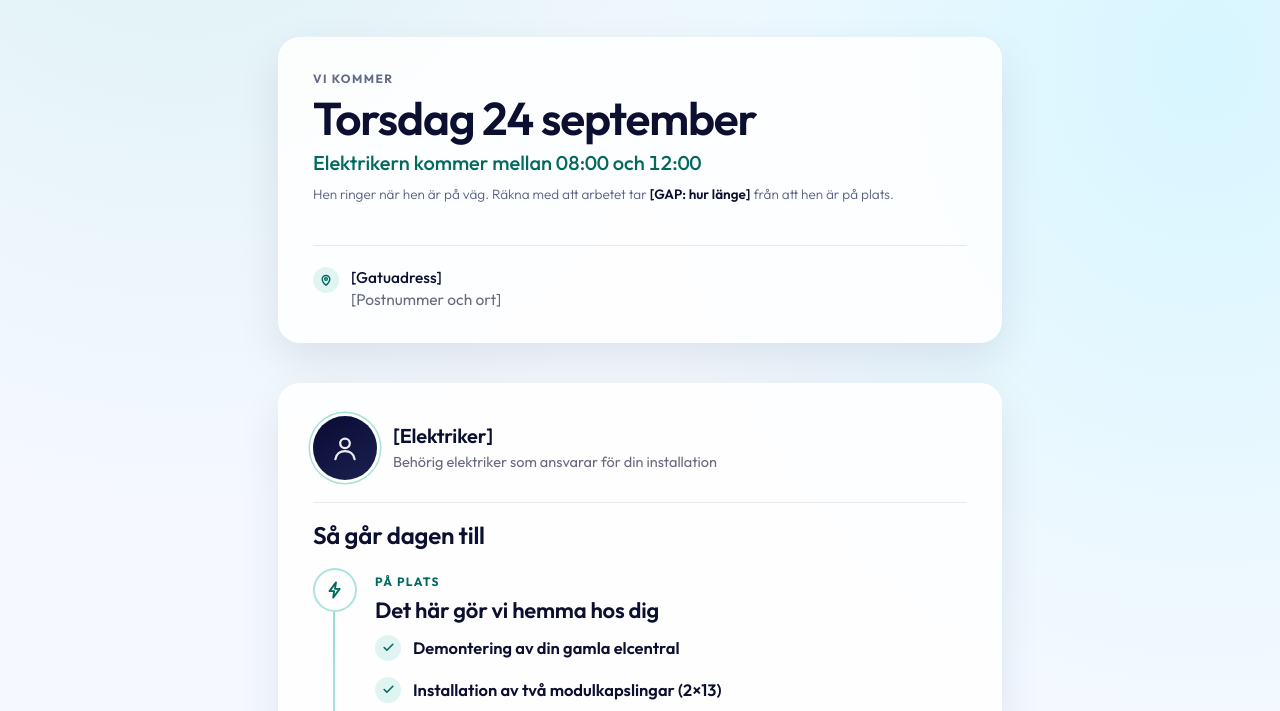
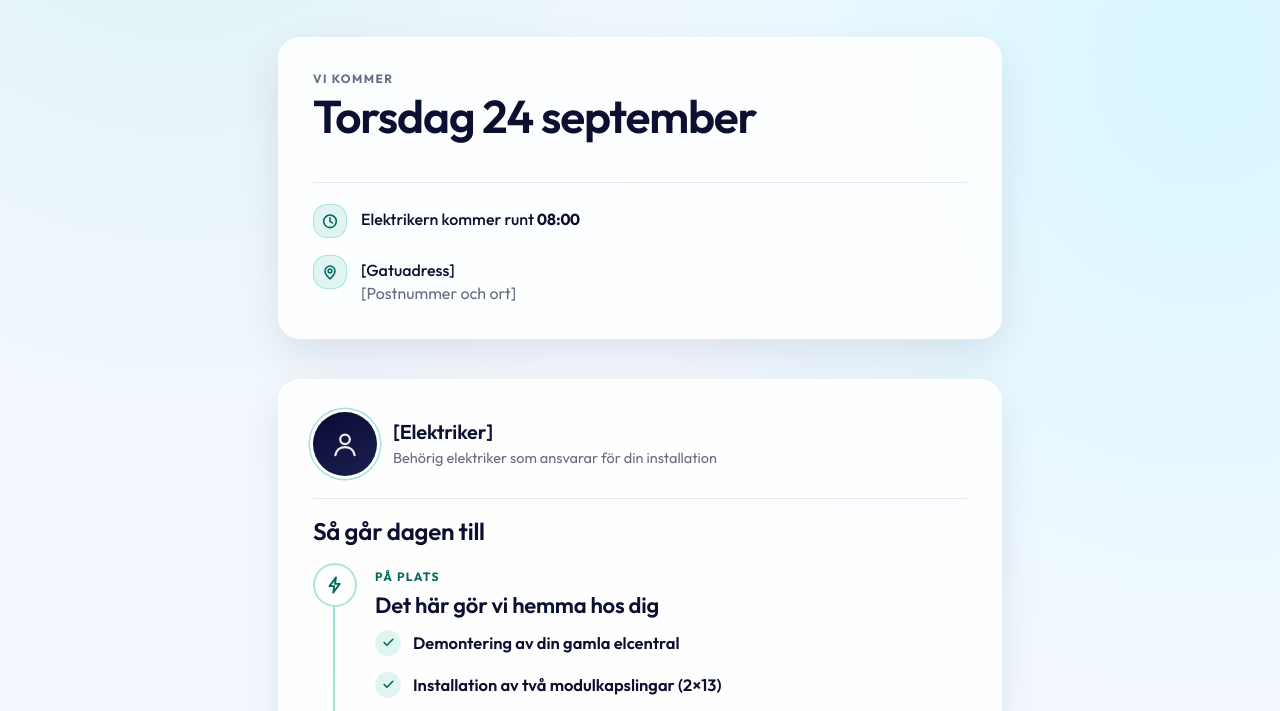
Before and after one commit to julius447/Booking-confirmation, a plain HTML site: page riktning-b-dagen/index.html in a window 1280 px wide. Shown: the part 67-778 px from the top of the page. Drawn offline with Linux system fonts and the light colour scheme.

Commit message:
Ägarrunda: ett klockslag, faktapar för när och var, tre borttagningar
1. "Elektrikern kommer mellan 08:00 och 12:00" -> "Elektrikern kommer runt
   08:00". Ett värde, inte ett spann. Datanyckeln heter nu bokning.tid i
   stället för bokning.tidsfonster, eftersom det inte längre är ett fönster.
2+5. Adressikonen och tidsraden hänger ihop: när noten försvann blev tid och
   adress de enda två uppgifterna i container 1, alltså ett par. De har därför
   fått SAMMA behandling i stället för att en ikon putsas för sig — samma
   34px bricka (upp från 26), samma 18px glyf, samma ränna, samma typgrad.
   Brickan är rundad kvadrat, samma form som serviceavtalets ikoner i
   offertmallen, så ikonspråket är ett och samma över hela flödet. Pinnen var
   tidigare MINDRE än bocken i arbetslistan trots att den bär en viktigare
   uppgift. Datumets gap mot faktaparet är 24px, mellan fakta 16px, båda på
   spacingskalan.
3. "Ingenting ska betalas nu..." borttagen.
4. "Hen ringer när hen är på väg. Räkna med att arbetet tar [GAP]..."
   borttagen. Därmed är också GAP-markören om arbetstiden borta ur sidan.

Uppmätt vid 320/390/780/1440: 0 horisontellt överflöde, klockslaget på en rad,
båda ikonerna 34x34, texträlsen identisk för båda fakta, 0 träffytor under
44x44.

Co-Authored-By: Claude Opus 5 <noreply@anthropic.com>

```diff
--- a/assets/bokning.css
+++ b/assets/bokning.css
@@ -51,8 +51,25 @@ h1.bk-when__day, .bk-when .w-day {
 .bk-cal svg { width: 17px; height: 17px; fill: none; stroke: currentColor; stroke-width: 2.2;
   stroke-linecap: round; stroke-linejoin: round; }
 
-/* ---------- VAR: adressen. Saknades helt; kunden måste kunna kontrollera
-   att vi kommer till rätt ställe. ---------- */
+/* ---------- FAKTAPARET: när och var ----------
+   Två uppgifter av samma slag, alltså samma behandling. Ikonen är 34 px, upp
+   från 26, och glyfen 18 px: i det tidigare måttet var pinnen mindre än
+   bocken i arbetslistan trots att den bär en viktigare uppgift.
+   Brickan är rundad kvadrat, samma form som serviceavtalets ikoner i
+   offertmallen, så ikonspråket är ett och samma över hela flödet. */
+.bk-fact { display: grid; grid-template-columns: 34px minmax(0, 1fr); gap: 14px; align-items: start; }
+.bk-fact__ico {
+  width: 34px; height: 34px; border-radius: var(--r-md); display: grid; place-items: center;
+  background: var(--teal-soft); border: 1px solid rgba(0,169,145,.24); margin-top: 1px;
+}
+.bk-fact__ico svg { width: 18px; height: 18px; fill: none; stroke: var(--teal-ink);
+  stroke-width: 2.1; stroke-linecap: round; stroke-linejoin: round; }
+.bk-fact__txt { font-size: 16px; font-weight: 500; color: var(--ink); line-height: 1.45;
+  padding-top: 5px; text-wrap: pretty; }
+.bk-fact__txt b { font-weight: 700; font-variant-numeric: tabular-nums; white-space: nowrap; }
+.bk-fact__txt span { display: block; font-weight: 400; color: var(--ink-soft); }
+
+/* ---------- VAR: adressen (används av riktning A) ---------- */
 .bk-where { display: grid; grid-template-columns: 26px minmax(0, 1fr); gap: 12px; align-items: start; }
 .bk-where__ico { width: 26px; height: 26px; border-radius: 50%; display: grid; place-items: center;
   background: var(--teal-soft); margin-top: 1px; }
--- a/riktning-b-dagen/index.html
+++ b/riktning-b-dagen/index.html
@@ -24,11 +24,14 @@
     }
     .b-card > * + * { margin-top: 18px; }
 
-    /* CONTAINER 1: när, hur länge, var. Adressen skiljs från tiden med en
-       hårfin linje i stället för ett eget kort — det är samma svar på frågan
-       »vart och när kommer ni«, inte två skilda ämnen. */
-    .b-hero { display: flex; flex-direction: column; gap: 22px; }
-    .b-hero__adr { padding-top: 20px; border-top: 1px solid var(--line); }
+    /* CONTAINER 1: datumet, och under det två fakta med samma behandling.
+       Tiden och adressen är samma sorts uppgift — »när« och »var« — och får
+       därför samma ikonstorlek, samma ränna och samma typgrad. Att putsa den
+       ena ikonen ensam hade brutit paret. */
+    .b-hero { display: flex; flex-direction: column; gap: 24px; }
+    .b-hero .bk-when { gap: 4px; }
+    .b-facts { display: flex; flex-direction: column; gap: 16px;
+      padding-top: 20px; border-top: 1px solid var(--line); }
 
     /* Elektrikern inleder container 2. Ingen ram och ingen platta: hen ska
        läsa som en hälsning från en människa, inte som ännu ett faktakort. */
@@ -134,23 +137,21 @@
           <span class="w-rel" data-rel hidden></span>
           <time data-oa="bokning.dag_lang" data-datum="2026-09-24" datetime="2026-09-24">Torsdag 24 september</time>
         </h1>
-        <!-- Entydigt vad fönstret betyder. »08:00 till 12:00« ensamt kan läsas
-             både som ankomstfönster och som arbetstid, och det är skillnaden
-             mellan att kunna gå till jobbet och att inte kunna det. -->
-        <span class="w-time">Elektrikern kommer mellan <span data-oa="bokning.tidsfonster">08:00 och 12:00</span></span>
-        <span class="w-note">Hen ringer när hen är på väg. Räkna med att arbetet tar
-          <b data-oa="bokning.arbetstid" style="font-weight:600;color:var(--ink)">[GAP: hur länge]</b> från att hen är på plats.</span>
       </div>
 
-      <!-- VAR. Kunden måste kunna kontrollera att vi kommer till rätt ställe,
-           och adressen är det vanligaste felet att upptäcka i en bekräftelse. -->
-      <div class="b-hero__adr">
-        <span class="bk-where">
-          <span class="bk-where__ico" aria-hidden="true"><svg viewBox="0 0 24 24"><path d="M12 21s6.5-5.4 6.5-10.3A6.5 6.5 0 0 0 5.5 10.7C5.5 15.6 12 21 12 21Z"/><circle cx="12" cy="10.4" r="2.3"/></svg></span>
-          <span class="bk-where__adr" data-oa="bokning.adress_rad1">[Gatuadress]
+      <!-- NÄR och VAR är ett faktapar: två uppgifter, samma behandling, samma
+           ikonstorlek. Klockslaget är ETT värde, inte ett spann — ägarorder. -->
+      <div class="b-facts">
+        <p class="bk-fact">
+          <span class="bk-fact__ico" aria-hidden="true"><svg viewBox="0 0 24 24"><circle cx="12" cy="12.4" r="8.4"/><path d="M12 7.6v5l3.2 2"/></svg></span>
+          <span class="bk-fact__txt">Elektrikern kommer runt <b data-oa="bokning.tid">08:00</b></span>
+        </p>
+        <p class="bk-fact">
+          <span class="bk-fact__ico" aria-hidden="true"><svg viewBox="0 0 24 24"><path d="M12 21.2c0 0 6.6-5.6 6.6-10.5a6.6 6.6 0 1 0-13.2 0c0 4.9 6.6 10.5 6.6 10.5Z"/><circle cx="12" cy="10.6" r="2.5"/></svg></span>
+          <span class="bk-fact__txt" data-oa="bokning.adress_rad1">[Gatuadress]
             <span data-oa="bokning.adress_rad2">[Postnummer och ort]</span>
           </span>
-        </span>
+        </p>
       </div>
     </section>
 
@@ -242,7 +243,6 @@
         <span class="t-amt" data-oa="bokning.total_text">12&nbsp;750&nbsp;kr</span>
         <span class="t-vat">inkl. moms, efter ROT-avdrag</span>
       </div>
-      <p class="bk-paynote">Ingenting ska betalas nu. Behöver vi göra något utöver det som står här frågar vi dig först.</p>
       <details class="of-legal">
         <summary>
           Villkor för uppdraget
```
